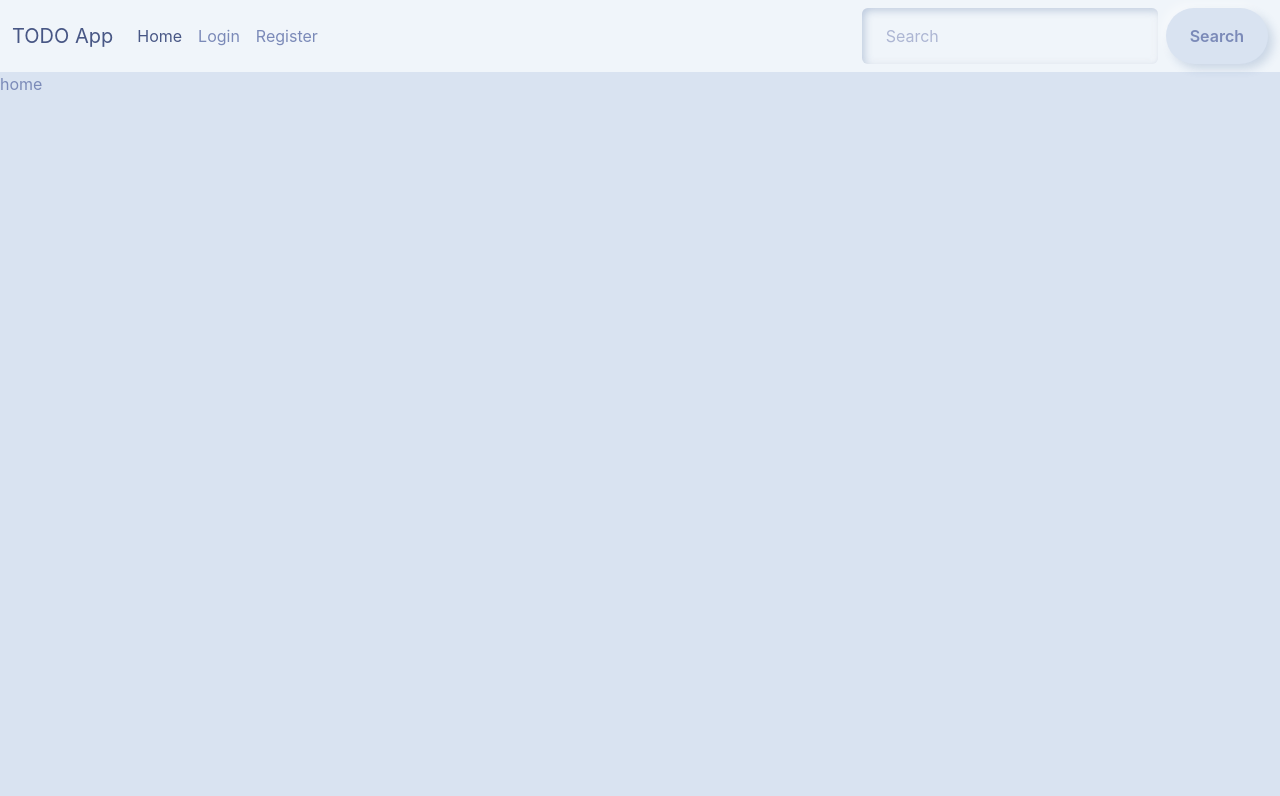
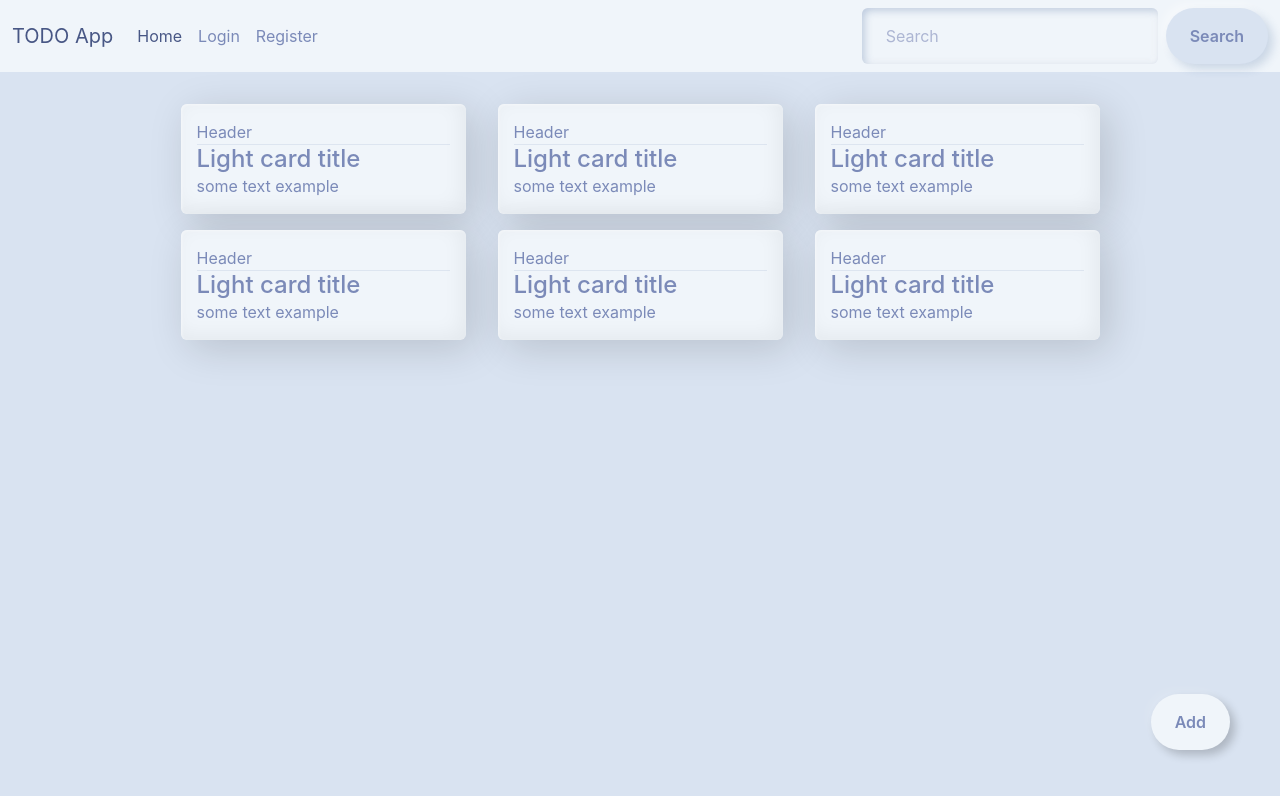
Before and after one commit to sam2611/my-notes-app, a React (Create React App) app in the folder client/: page / in a window 1280 px wide. Shown: the top 796 px of the page. Built offline with nearby package versions, Linux system fonts and the light colour scheme.

Commit message:
Create and add todo

```diff
--- a/client/src/components/Home.jsx
+++ b/client/src/components/Home.jsx
@@ -1,11 +1,29 @@
 import React from 'react'
 import Header from './partials/Header'
+import Todo from './partials/Todo'
+import AddTodoModal from './partials/AddTodoModal'
 
 function Home() {
   return (
     <div>
        <Header/>
-       home
+       <div className="container">
+        <div className="row justify-content-md-center mt-4">
+          <Todo/>
+          <Todo/>
+          <Todo/>
+          <Todo/>
+          <Todo/>
+          <Todo/>
+
+        </div>
+       </div>
+       <div className='' style={{position: 'fixed', right: 50, bottom: 50, zIndex: 1030}}>
+        <button type="button" data-bs-toggle="modal" data-bs-target="#exampleModal" className='btn btn-outline-light'>
+          Add
+        </button>
+       </div>
+       <AddTodoModal/>
     </div>
   )
 }
--- /dev/null
+++ b/client/src/components/partials/AddTodoModal.jsx
@@ -0,0 +1,56 @@
+import React from 'react'
+import { useState } from 'react'
+import {ToastContainer, toast} from "react-toastify";
+import { createTodoApi } from '../../services/api';
+
+function AddTodoModal() {
+    const[todoDesc, setTodoDesc]=useState('')
+
+    const handleTodoSubmit=async ()=>{
+        console.log(todoDesc, 'todoDesc')
+        if(todoDesc===''){
+        toast('Todo is required')
+        return
+        }
+
+        const result= await createTodoApi({desc: todoDesc});
+
+        if(result.status===200){
+            toast('TodoAdded');
+        }else{
+            toast(result.data.message)
+        }
+    }
+  return (
+    <div className="modal mt-5" id="exampleModal">
+        <ToastContainer/>
+        <div className="modal-dialog" role="document">
+          <div className="modal-content">
+            <div className="modal-header">
+              <div className="modal-title">Add New Todo
+              </div>
+              <button type="button" className="btn-close" data-bs-dismiss="modal" aria-label='close'>
+                <span arial-hidden="true"></span>
+              </button>
+            </div>
+            <div className="modal-body">
+              <div className="form-group">
+                <textarea className="form-control"
+                row={3}
+                onChange={(e)=>{setTodoDesc(e.target.value)}}
+                placeholder='Write todos...'>
+
+                </textarea>
+              </div>
+            </div>
+            <div className='modal-footer'>
+              <button className='btn btn-secondary' onClick={()=>{setTodoDesc('')}} data-bs-dismiss='modal'>Close</button>
+              <button className='btn btn-secondary' onClick={handleTodoSubmit} >Save Todo</button>
+            </div>
+          </div>
+        </div>
+       </div>
+  )
+}
+
+export default AddTodoModal
--- /dev/null
+++ b/client/src/components/partials/Todo.jsx
@@ -0,0 +1,16 @@
+import React from 'react'
+
+export default function Todo() {
+  return (
+    <div className='col-sm-3 mx-3 my-2 alert bg-light'>
+        <div className="card-header">
+            Header
+        </div>
+        <div className='card-body'>
+            <h4 className='card-title'>Light card title</h4>
+            <p className='card-text'>some text example</p>
+        </div>
+
+    </div>
+  )
+}
--- a/client/src/services/api.js
+++ b/client/src/services/api.js
@@ -1,5 +1,5 @@
 import axios from 'axios';
-import { LOGIN, REGISTER } from './apiConstans.js';
+import { CREATE_TODO, LOGIN, REGISTER } from './apiConstans.js';
 
 export const login = async (data) => {
     return axios.post(LOGIN , data)
@@ -8,3 +8,7 @@ export const login = async (data) => {
 export const register = async (data) => {
     return axios.post(REGISTER , data)
 }
+
+export const createTodoApi = async (data) => {
+    return axios.post(CREATE_TODO , data)
+}
--- a/client/src/services/apiConstans.js
+++ b/client/src/services/apiConstans.js
@@ -3,3 +3,5 @@ import {API_URL} from "../config.js";
 export const LOGIN=`${API_URL}/api/login`
 
 export const REGISTER=`${API_URL}/api/register`
+
+export const CREATE_TODO=`${API_URL}/api/createTodo`
```
